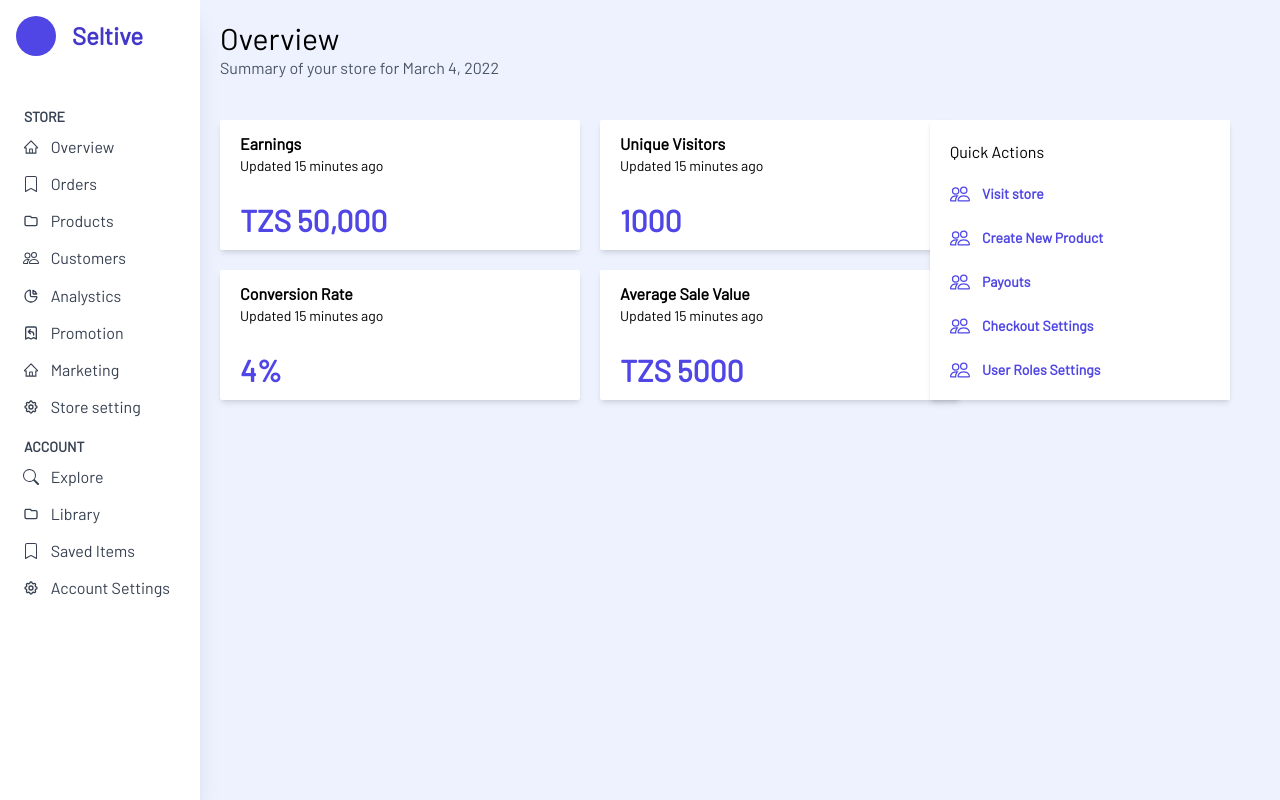
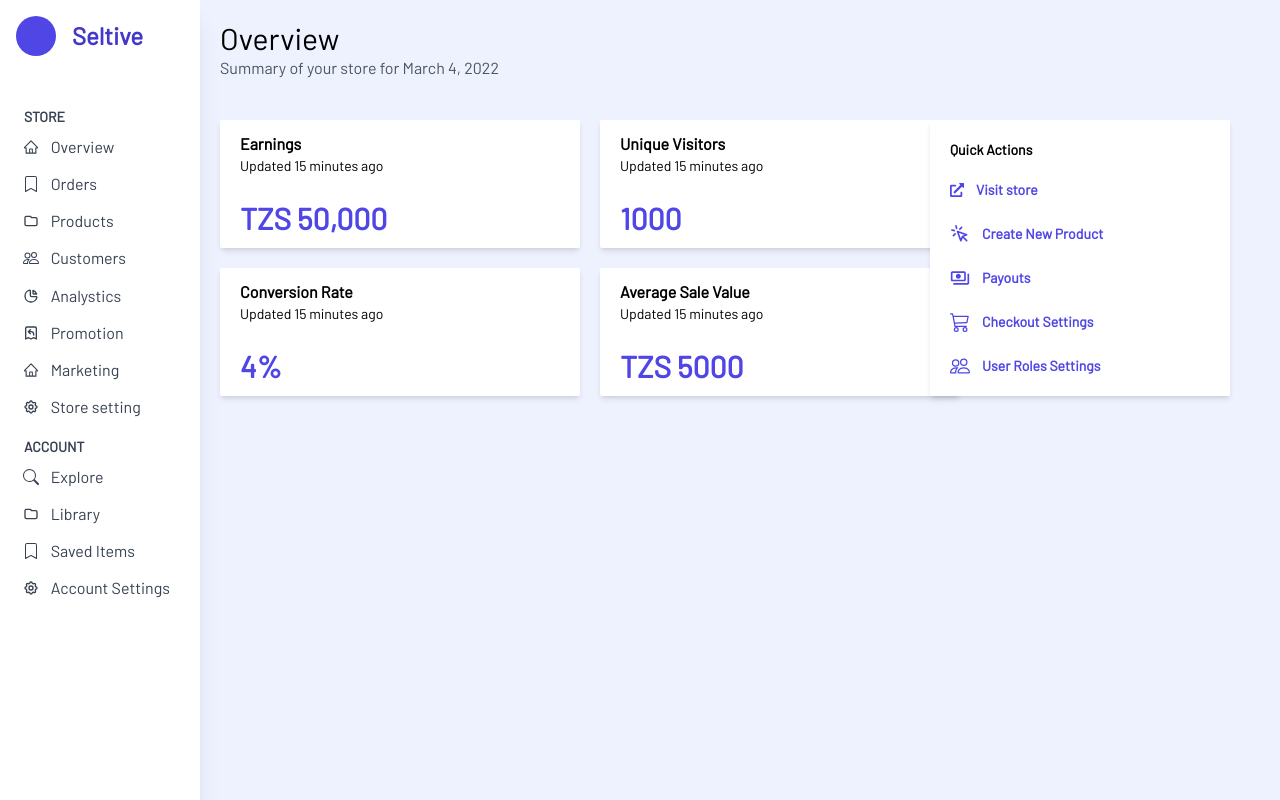
Before and after one commit to Pascal488/Flex-code, a React (Create React App) app in the folder seltive/: page /overview in a window 1280 px wide. Built offline with nearby package versions, Linux system fonts and the light colour scheme; no server answers.

Commit message:
Adding icons

```diff
--- a/seltive/src/pages/homepages/Overview.tsx
+++ b/seltive/src/pages/homepages/Overview.tsx
@@ -1,5 +1,8 @@
 import React from "react";
-import { BsPeople } from "react-icons/bs";
+import { BsPeople,BsCart3 } from "react-icons/bs";
+import {HiOutlineCursorClick} from "react-icons/hi";
+import {MdOutlinePayments} from "react-icons/md";
+import {FaExternalLinkAlt} from "react-icons/fa"
 
 const Overview = () => {
   return (
@@ -58,25 +61,26 @@ const Overview = () => {
           <div>
             <div className="flex-2 flex bg-white shadow-md p-5 w-[300px] justify-self-end relative -left-[50px]">
               <div>
-                <h1 className="mb-5">Quick Actions</h1>
+                <h1 className="mb-5 font-extrabold text-sm">Quick Actions</h1>
                 <ul className="list-none flex flex-col gap-6 text-sm text-indigo-600 font-extrabold cursor-pointer">
                   <span className="flex items-center gap-3 hover:underline ">
-                    <BsPeople className="text-xl" />
+                    <FaExternalLinkAlt className="text-sm" />
 
                     <li>Visit store</li>
                   </span>
                   <span className="flex items-center gap-3 hover:underline ">
-                    <BsPeople className="text-xl" />
+                    <HiOutlineCursorClick className="text-xl" />
+
 
                     <li>Create New Product</li>
                   </span>
                   <span className="flex items-center gap-3 hover:underline ">
-                    <BsPeople className="text-xl" />
+                    <MdOutlinePayments className="text-xl" />
 
                     <li>Payouts</li>
                   </span>
                   <span className="flex items-center gap-3 hover:underline ">
-                    <BsPeople className="text-xl" />
+                    <BsCart3 className="text-xl" />
                     <li>Checkout Settings</li>
                   </span>
                   <span className="flex items-center gap-3 hover:underline ">
```
